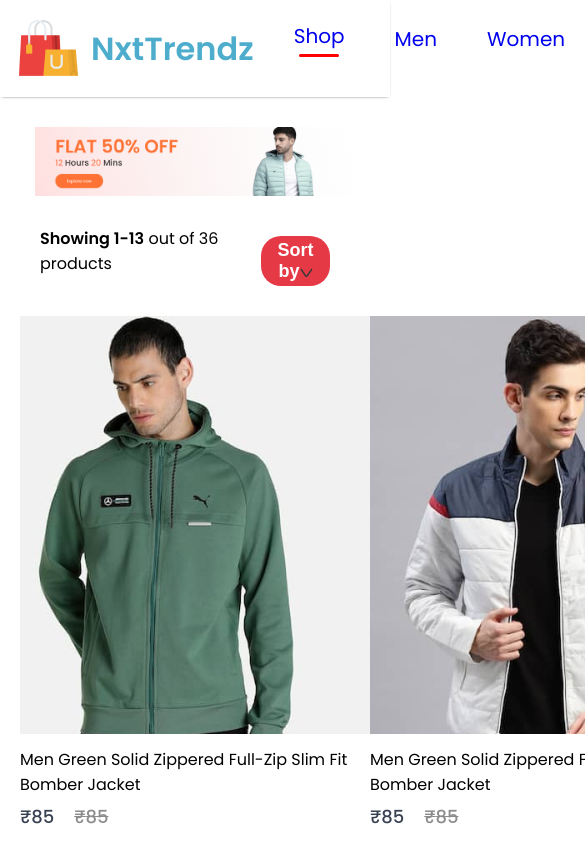
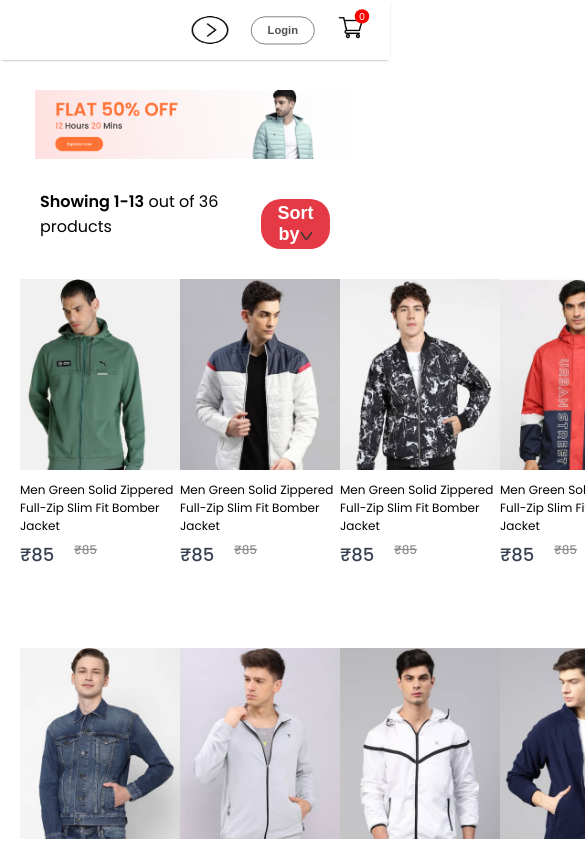
Before and after one commit to Sriram-098/NxtTrendz, a React (Create React App) app in the folder frontend/: page /mens in a window 390 px wide. Shown: the top 844 px of the page, 585 px wide, since content can reach past the window. Built offline with nearby package versions, Linux system fonts and the light colour scheme.

Commit message:
style:adding responsive home page

```diff
--- a/frontend/src/Components/Hero/Hero.css
+++ b/frontend/src/Components/Hero/Hero.css
@@ -58,3 +58,30 @@
     position:relative;
     top:50px;
 }
+@media(max-width:1280px){
+    .hero-left{
+        padding-left:100px;
+
+    }
+    .hero-left h2{
+        font-size:22px;
+    }
+    .hero-left p{
+        font-size:60px;
+    }
+    .hero-hand-icon img{
+        width:80px;
+    }
+    .hero-latest-bt{
+        gap:10px;
+        width:250px;
+        height:60px;
+        margin-top:20px;
+        font-size:18px;
+
+    }
+    .hero-right img{
+        width:500px;
+
+    }
+}
--- a/frontend/src/Components/Navbar/Navbar.css
+++ b/frontend/src/Components/Navbar/Navbar.css
@@ -76,3 +76,116 @@
     font-size:14px;
 
 }
+.nav-dropdown{
+    display:none;
+}
+@media(max-width:1200px){
+    .navbar{
+        padding:12px 50px;
+    }
+    .nav-logo img{
+        width:40px;
+    }
+    .nav-logo p{
+        font-size:25px;
+    }
+    .nav-menu{
+        gap:30px;
+        font-size:16px;
+    }
+    .nav-login-cart{
+        gap:30px;
+    }
+    .nav-login-cart button{
+        width:120px;
+        height:45px;
+        font-size:16px;
+    }
+    .nav-cart-count{
+        margin-left:-40px;
+        font-size:12px;
+    }
+}
+@media(max-width:1024px){
+    .navbar{
+        padding:12px 30px;
+    }
+    .nav-menu{
+        gap:25px;
+        font-size:14px;
+
+    }
+    .nav-login-cart button{
+        width:80px;
+        height:35px;
+        font-size:14px;
+
+    }
+    .nav-login-cart img{
+        width:30px;
+    }
+    .nav-cart-count{
+        width:18px;
+        height:18px;
+    }
+
+}
+@media(max-width:800px){
+    .navbar{
+        padding:10px 0px;
+    }
+    .nav-dropdown{
+        display:block;
+        width:30px;
+        rotate:-90deg;
+        transition:0.5s;
+
+    }
+    .nav-menu{
+        display:flex;
+        height:80px;
+        width:100%;
+        position:absolute;
+        background-color:white;
+        justify-content:center;
+        top:50px;
+
+
+    }
+    .nav-menu-visible{
+        display:block;
+    }
+    .nav-dropdown.open{
+        transform:rotate(90deg);
+    }
+    .nav-menu {
+        display: none;  /* Hide menu by default */
+        flex-direction: row;
+        position: absolute;
+        background-color: white;
+        top: 50px;
+        width: 100%;
+    }
+
+    .nav-menu-visible {
+        display: flex !important; /* Show when toggled */
+    }
+
+}
+@media (max-width:500px){
+    .navbar{
+        width:8px 0px;
+        gap:0;
+    }
+    .nav-logo{
+        transform:scale(0.0);
+
+    }
+    .nav-menu{
+        height:70px;
+        top:50px;
+    }
+    .nav-login-cart{
+        transform:scale(0.8);
+    }
+}
--- a/frontend/src/Components/Navbar/Navbar.jsx
+++ b/frontend/src/Components/Navbar/Navbar.jsx
@@ -1,37 +1,67 @@
-import React, { useContext, useState } from 'react'
-import "./Navbar.css"
-import logo from '../Assets/logo.png'
-import cart_icon from '../Assets/cart_icon.png'
-import { Link } from 'react-router-dom'
-import { ShopContext } from '../../Context/ShopContext'
+import React, { useContext, useRef, useState } from "react";
+import "./Navbar.css";
+import logo from "../Assets/logo.png";
+import cart_icon from "../Assets/cart_icon.png";
+import { Link } from "react-router-dom";
+import { ShopContext } from "../../Context/ShopContext";
+import nav_dropdown from "../Assets/icons8-dropdown-50.png";
 
 const Navbar = () => {
-    const [menu,setMenu]=useState("shop");
-    const {getTotalCartItems}=useContext(ShopContext);
+    const [menu, setMenu] = useState("shop");
+    const { getTotalCartItems } = useContext(ShopContext);
+    const menuRef = useRef(null);
+
+    const dropdown_toggle = (e) => {
+        if (menuRef.current) {
+            menuRef.current.classList.toggle("nav-menu-visible");
+        }
+        e.currentTarget.classList.toggle("open"); // Use `currentTarget`
+    };
+
     return (
         <div className="navbar">
             <div className="nav-logo">
-            <img src={logo} alt=""/>
+                <img src={logo} alt="" />
                 <p>NxtTrendz</p>
             </div>
-        <ul className="nav-menu">
-            <li onClick={()=>{setMenu("shop")}}><Link style={{textDecoration:'none'}} to="/">Shop</Link>{menu==="shop"?<hr/>:<></>}</li>
-            <li onClick={()=>{setMenu("mens")}}><Link style={{textDecoration:'none'}}to="/mens">Men</Link>{menu==="mens"?<hr/>:<></>}</li>
-            <li onClick={()=>{setMenu("women")}}><Link style={{textDecoration:'none'}}to="/womens">Women</Link>{menu==="women"?<hr/>:<></>}</li>
-            <li onClick={()=>{setMenu("kids")}}><Link style={{textDecoration:'none'}}to="/kids">kids</Link>{menu==="kids"?<hr/>:<></>}</li>
+            <img onClick={dropdown_toggle} src={nav_dropdown} alt="Dropdown" className="nav-dropdown" />
+            <ul className="nav-menu" ref={menuRef}>
+                <li onClick={() => setMenu("shop")}>
+                    <Link style={{ textDecoration: "none" }} to="/">
+                        Shop
+                    </Link>
+                    {menu === "shop" && <hr />}
+                </li>
+                <li onClick={() => setMenu("mens")}>
+                    <Link style={{ textDecoration: "none" }} to="/mens">
+                        Men
+                    </Link>
+                    {menu === "mens" && <hr />}
+                </li>
+                <li onClick={() => setMenu("women")}>
+                    <Link style={{ textDecoration: "none" }} to="/womens">
+                        Women
+                    </Link>
+                    {menu === "women" && <hr />}
+                </li>
+                <li onClick={() => setMenu("kids")}>
+                    <Link style={{ textDecoration: "none" }} to="/kids">
+                        Kids
+                    </Link>
+                    {menu === "kids" && <hr />}
+                </li>
             </ul>
             <div className="nav-login-cart">
-            <Link to="/login"><button className="">Login</button></Link>
-            <Link to="/cart"><img src={cart_icon} alt="" className="" /></Link>
+                <Link to="/login">
+                    <button className="">Login</button>
+                </Link>
+                <Link to="/cart">
+                    <img src={cart_icon} alt="Cart" className="" />
+                </Link>
                 <div className="nav-cart-count">{getTotalCartItems()}</div>
             </div>
+        </div>
+    );
+};
 
-
-
-
-
-    </div>
-  )
-}
-
-export default Navbar
+export default Navbar;
--- a/frontend/src/Components/item/Item.css
+++ b/frontend/src/Components/item/Item.css
@@ -1,5 +1,8 @@
 .item{
-    width:350px;
+    width:280px;
+}
+.item img{
+    width:280px;
 }
 .item p{
     margin:6px 0px;
@@ -24,3 +27,49 @@
 .item:hover{
     transform:scale(1.05);
 }
+@media(max-width:1280px){
+    .item{
+        width:220px;
+        font-size:14px;
+    }
+    .item img{
+        width:220px;
+    }
+    .item-price-old{
+        font-size:14px;
+    }
+}
+@media (max-width:1024px){
+    .item{
+        width:170px;
+        font-size:13px;
+    }
+    .item img{
+        width:170px;
+    }
+    .item-price-old{
+        font-size:13px;
+    }
+}
+@media (max-width:800px){
+    .item{
+        width:120px;
+        font-size:12px;
+    }
+    .item img{
+        width:120px;
+    }
+    .item-price-old{
+        font-size:12px;
+    }
+}
+@media(max-width:500px){
+    .item{
+        width:160px;
+
+
+    }
+    .item img{
+        width:160px;
+    }
+}
```
Also changed, not shown: frontend/src/Components/Assets/icons8-dropdown-50.png (added). Lines whose indentation alone changed are shown as unchanged.
